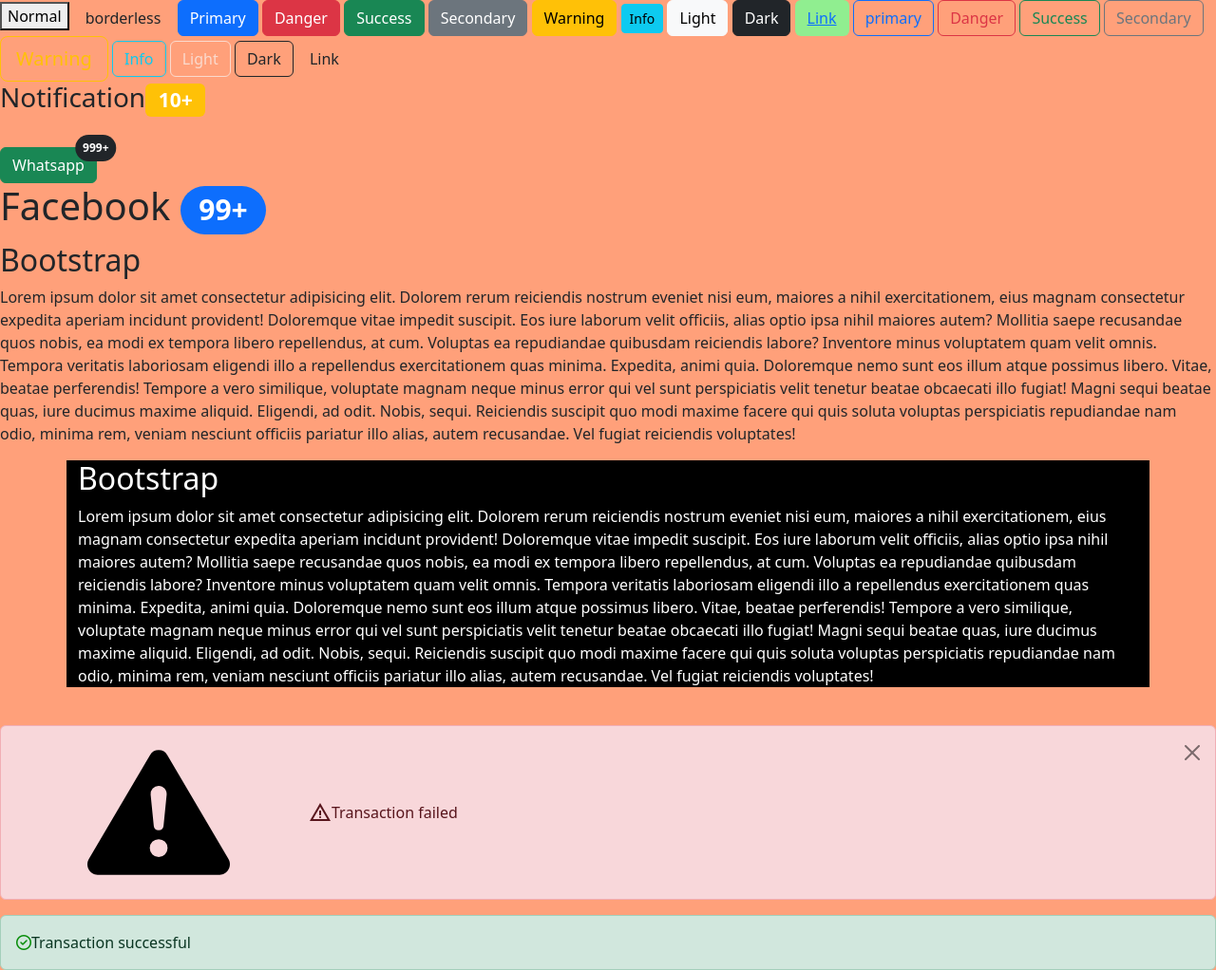
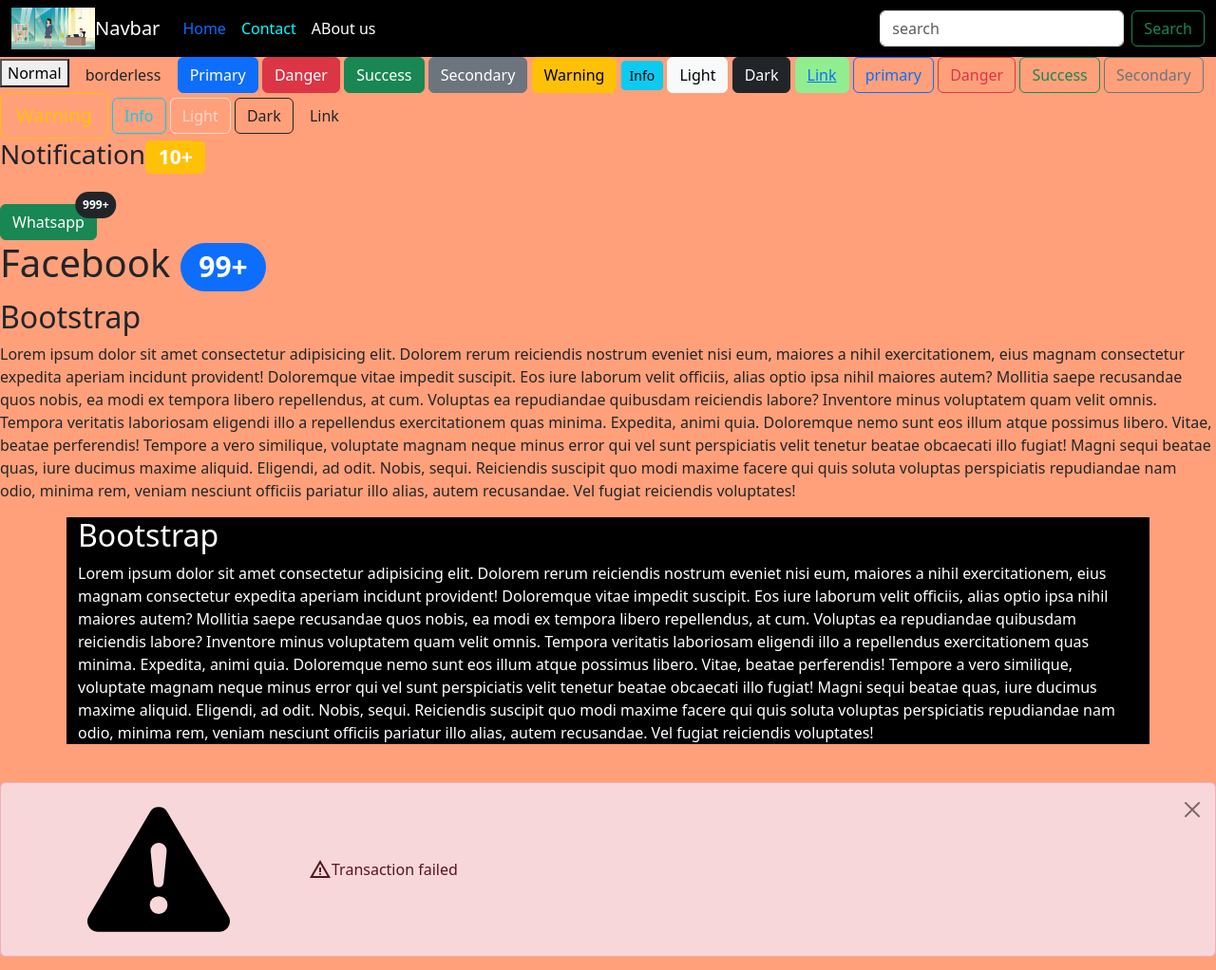
Before and after one commit to vasinghal128/css, a plain HTML site: page bootstrap1.html in a window 1280 px wide. Shown: the top 1022 px of the page at 95% size. Drawn offline with nearby package versions, Linux system fonts and the light colour scheme.

Commit message:
bootstrap

```diff
--- a/bootstrap1.css
+++ b/bootstrap1.css
@@ -8,6 +8,6 @@
 body{
     background-color: lightsalmon;
 }
-.bg-warning{
-    background-color: orangered;
+.nav-link{
+    color: white;
 }
--- a/bootstrap1.html
+++ b/bootstrap1.html
@@ -7,11 +7,35 @@
     <title>Bootstrap</title>
     <link href="https://cdn.jsdelivr.net/npm/bootstrap@5.3.3/dist/css/bootstrap.min.css" rel="stylesheet">
     <link rel="stylesheet" href="bootstrap1.css">
-    <link rel="stylesheet" href="https://fonts.googleapis.com/css2?family=Material+Symbols+Outlined:opsz,wght,FILL,GRAD@20..48,100..700,0..1,-50..200" />
-    <link rel="stylesheet" href="https://cdnjs.cloudflare.com/ajax/libs/font-awesome/6.5.2/css/all.min.css" integrity="sha512-SnH5WK+bZxgPHs44uWIX+LLJAJ9/2PkPKZ5QiAj6Ta86w+fsb2TkcmfRyVX3pBnMFcV7oQPJkl9QevSCWr3W6A==" crossorigin="anonymous" referrerpolicy="no-referrer" />
+    <link rel="stylesheet"
+        href="https://fonts.googleapis.com/css2?family=Material+Symbols+Outlined:opsz,wght,FILL,GRAD@20..48,100..700,0..1,-50..200" />
+    <link rel="stylesheet" href="https://cdnjs.cloudflare.com/ajax/libs/font-awesome/6.5.2/css/all.min.css"
+        integrity="sha512-SnH5WK+bZxgPHs44uWIX+LLJAJ9/2PkPKZ5QiAj6Ta86w+fsb2TkcmfRyVX3pBnMFcV7oQPJkl9QevSCWr3W6A=="
+        crossorigin="anonymous" referrerpolicy="no-referrer" />
 </head>
 
 <body>
+    <nav class="navbar sticky-top navbar-expand-lg navbar-dark"  style="background-color: black;">
+<!--Navbar  and fixed top use for fixed nav bar on top when we scroll  navbar-expand-lg use for elements arrange in one line nav-link for space between element-->
+            <div class="container-fluid">
+                <img src="hh.jpg" alt="photo" width="88" height="44"> <!--collapse and navbar-toggler for add menu button-->
+                <a href="#" class="navbar-brand">Navbar</a>
+                <button class="navbar-toggler" data-bs-toggle="collapse" data-bs-target="#navbarNavAltMarkup">
+                    <span class="navbar-toggler-icon"></span>
+                </button>
+                <div class="collapse navbar-collapse" id="navbarNavAltMarkup">
+                    <div class="navbar-nav">
+                        <a class="nav-link text-primary">Home</a>
+                        <a style="color: aqua;" class="nav-link">Contact</a>
+                        <a class="nav-link">ABout us</a>
+                    </div>
+                </div>
+                <form class="d-flex">
+                    <input class="form-control me-2" type="search" placeholder= "search" id="vaibhav" aria-label="search">
+                    <button class="btn btn-outline-success">Search</button>
+                 </form>
+            </div>
+        </nav>
     <button>Normal</button>
     <button class="btn">borderless</button> <!--Buuton-->
     <button class="btn btn-primary">Primary</button>
@@ -35,10 +59,11 @@
     <button type="button" class="btn btn-outline-dark">Dark</button>
     <button type="button" class="btn btn-outline-link">Link</button>
     <br>
-    <h3>Notification<span class="badge bg-warning">10+</span></h3>  <!--Badge for notification-->
+    <h3>Notification<span class="badge bg-warning">10+</span></h3> <!--Badge for notification-->
     <br>
     <button class="btn btn-success position-relative">
-        Whatsapp<span class="position-absolute top-0 start-100 translate-middle p-2 badge rounded-pill bg-dark">999+</span>
+        Whatsapp<span
+            class="position-absolute top-0 start-100 translate-middle p-2 badge rounded-pill bg-dark">999+</span>
     </button>
     <br>
     <h1>Facebook <span class="badge rounded-pill bg-primary">99+</span></h1>
@@ -58,7 +83,8 @@
             nam odio, minima rem, veniam nesciunt officiis pariatur illo alias, autem recusandae. Vel fugiat reiciendis
             voluptates!</p>
     </div>
-    <div class="container"> <!-- class container give extra space whereas 'container-fluid' occupies 100% width for all size and also changed font -->
+    <div class="container">
+        <!-- class container give extra space whereas 'container-fluid' occupies 100% width for all size and also changed font -->
         <h2>Bootstrap</h2>
         <p>Lorem ipsum dolor sit amet consectetur adipisicing elit. Dolorem rerum reiciendis nostrum eveniet nisi eum,
             maiores a nihil exercitationem, eius magnam consectetur expedita aperiam incidunt provident! Doloremque
@@ -72,21 +98,26 @@
             obcaecati illo fugiat! Magni sequi beatae quas, iure ducimus maxime aliquid. Eligendi, ad odit.
             Nobis, sequi. Reiciendis suscipit quo modi maxime facere qui quis soluta voluptas perspiciatis repudiandae
             nam odio, minima rem, veniam nesciunt officiis pariatur illo alias, autem recusandae. Vel fugiat reiciendis
-            voluptates!</p></div>
+            voluptates!</p>
+    </div>
     <br>
-            <svg xmlns="http://www.w3.org/2000/svg" class="d-none">      <!--Alerts-->
+    <svg xmlns="http://www.w3.org/2000/svg" class="d-none"> <!--Alerts-->
         <symbol id="exclamation-triangle-fill" viewBox="0 0 16 16">
-                    <path d="M8.982 1.566a1.13 1.13 0 0 0-1.96 0L.165 13.233c-.457.778.091 1.767.98 1.767h13.713c.889 0 1.438-.99.98-1.767L8.982 1.566zM8 5c.535 0 .954.462.9.995l-.35 3.507a.552.552 0 0 1-1.1 0L7.1 5.995A.905.905 0 0 1 8 5zm.002 6a1 1 0 1 1 0 2 1 1 0 0 1 0-2z"/>
+            <path
+                d="M8.982 1.566a1.13 1.13 0 0 0-1.96 0L.165 13.233c-.457.778.091 1.767.98 1.767h13.713c.889 0 1.438-.99.98-1.767L8.982 1.566zM8 5c.535 0 .954.462.9.995l-.35 3.507a.552.552 0 0 1-1.1 0L7.1 5.995A.905.905 0 0 1 8 5zm.002 6a1 1 0 1 1 0 2 1 1 0 0 1 0-2z" />
         </symbol>
     </svg>
     <svg xmlns="http://www.w3.org/2000/svg" class="d-none">
         <symbol id="check-circle-fill" viewBox="0 0 16 16">
-                    <path d="M16 8A8 8 0 1 1 0 8a8 8 0 0 1 16 0zm-3.97-3.03a.75.75 0 0 0-1.08.022L7.477 9.417 5.384 7.323a.75.75 0 0 0-1.06 1.06L6.97 11.03a.75.75 0 0 0 1.079-.02l3.992-4.99a.75.75 0 0 0-.01-1.05z"/>
+            <path
+                d="M16 8A8 8 0 1 1 0 8a8 8 0 0 1 16 0zm-3.97-3.03a.75.75 0 0 0-1.08.022L7.477 9.417 5.384 7.323a.75.75 0 0 0-1.06 1.06L6.97 11.03a.75.75 0 0 0 1.079-.02l3.992-4.99a.75.75 0 0 0-.01-1.05z" />
         </symbol>
     </svg>
     <div class="alert alert-danger d-flex align-items-center alert-dismissible fade show" role="alert">
-                <svg class="bi flex-shrink-0 me-2" role="img" aria-label="Danger:"><use xlink:href="#exclamation-triangle-fill"/></svg>
-                <span class="material-symbols-outlined">  <!--google font tringle warning-->
+        <svg class="bi flex-shrink-0 me-2" role="img" aria-label="Danger:">
+            <use xlink:href="#exclamation-triangle-fill" />
+        </svg>
+        <span class="material-symbols-outlined"> <!--google font tringle warning-->
             warning
         </span>
         <div>
@@ -117,11 +148,11 @@
     </div>
     <div class="btn-group">
         <input type="radio" class="btn-check" name="radio" id="radio1">
-                <label class="btn btn-outline-primary"for="radio1">Radio1</label>
+        <label class="btn btn-outline-primary" for="radio1">Radio1</label>
         <input type="radio" class="btn-check" name="radio" id="radio2">
-                <label class="btn btn-outline-info"for="radio2">Radio2</label>
+        <label class="btn btn-outline-info" for="radio2">Radio2</label>
         <input type="radio" class="btn-check" name="radio" id="radio3">
-                <label class="btn btn-outline-secondary"for="radio3">Radio3</label>
+        <label class="btn btn-outline-secondary" for="radio3">Radio3</label>
     </div>
     <div class="btn-group">
         <input type="checkbox" class="btn-check" id="radio01">
@@ -134,6 +165,17 @@
     <div class="btn btn-danger">Red</div>
     <div class="btn btn-outline-primary">Blue</div>
     <div class="btn btn-success">Green</div>
+    <br>
+    <br>
+    <div class="card" style="width:18rem; background-color: black; color: white;">
+        <img src="cemera.jpg" alt="vaibhav" class="card-img-top">
+        <div class="card-body">
+            <h5 class="card-title"><b>DSLR-28V128VS</b></h5>
+            <p class="card-text">This is a letest Camera by OMS company. This camra has amazing feature.Eg. 120px camera 50px wide range lense and Diffrent Filters etc.
+                <b><i>Only at RS.250000</i></b>             </p>
+            <a href="#" class="btn btn-info">Know about DSLR-28V128VS</a>
+        </div>
+    </div>
     <script src="https://cdn.jsdelivr.net/npm/bootstrap@5.3.3/dist/js/bootstrap.bundle.min.js"></script>
 </body>
 
```
Lines whose indentation alone changed are shown as unchanged.
